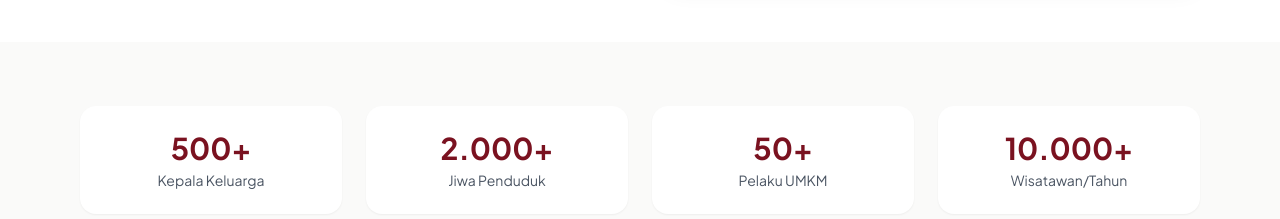
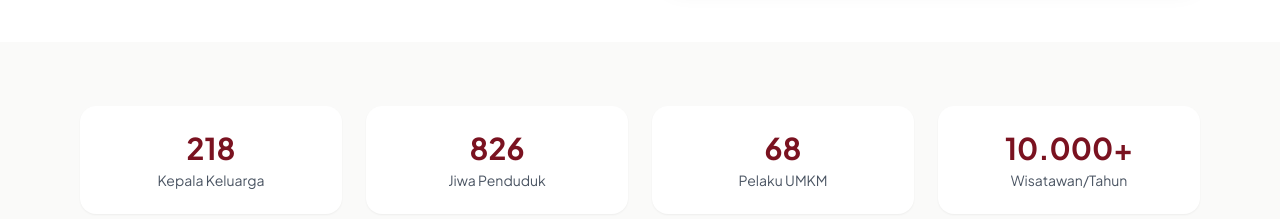
Before and after one commit to karamoydapid-afk/Website-Desa-Siallagan-Pindaraya, a React (Vite) app in the folder siallagan-website-ready-deploy/siallagan-website/: page /tentang-kami in a window 1280 px wide. Shown: the part 1120-1339 px from the top of the page. Built offline with nearby package versions, Linux system fonts and the light colour scheme.

Commit message:
TentangKami.tsx

```diff
--- a/siallagan-website-ready-deploy/siallagan-website/src/pages/TentangKami.tsx
+++ b/siallagan-website-ready-deploy/siallagan-website/src/pages/TentangKami.tsx
@@ -93,14 +93,15 @@ function AboutSubNav({ activeTab, onNavigate }: { activeTab: string; onNavigate:
 
 // Struktur Pengelola Data
 const strukturPengelola = [
-  { jabatan: "Kepala Desa", nama: "Bapak Mangasi Siallagan", foto: "👤" },
-  { jabatan: "Sekretaris Desa", nama: "Bapak Parulian Siallagan", foto: "👤" },
-  { jabatan: "Kaur Keuangan", nama: "Ibu Tiurma Situmorang", foto: "👤" },
-  { jabatan: "Kaur Perencanaan", nama: "Bapak Jonner Siallagan", foto: "👤" },
-  { jabatan: "Kepala Dusun I", nama: "Bapak Romanus Siallagan", foto: "👤" },
-  { jabatan: "Kepala Dusun II", nama: "Bapak Tulus Siallagan", foto: "👤" },
-  { jabatan: "BPD (Ketua)", nama: "Bapak Binsar Siallagan", foto: "👤" },
-  { jabatan: "Karang Taruna (Ketua)", nama: "Saudara Marthin Siallagan", foto: "👤" },
+  { jabatan: "Kepala Desa", nama: "Sudung Sidabalok", foto: "👤" },
+  { jabatan: "Sekretaris Desa", nama: "Tumbur ST Siallagan", foto: "👤" },
+  { jabatan: "Kaur Keuangan", nama: "Dina E Siallagan", foto: "👤" },
+  { jabatan: "Kaur Umum dan Perencanaan", nama: "Ines DH Siallagan", foto: "👤" },
+  { jabatan: "Kasi Pemerintahan", nama: "Bachtiar Sianturi", foto: "👤" },
+  { jabatan: "Kasi Kesejahteraan", nama: "Hotma W Marpaung", foto: "👤" },
+  { jabatan: "Kepala Dusun I", nama: "Judiman Siallagan", foto: "👤" },
+  { jabatan: "Kepala Dusun II", nama: "Alken Silalahi", foto: "👤" },
+  { jabatan: "Kepala Dusun III", nama: "Mangatur", foto: "👤" },
 ];
 
 // Nilai Desa Data
@@ -186,19 +187,19 @@ function ProfilDesaContent() {
           <div className="grid grid-cols-2 md:grid-cols-4 gap-6 text-center">
             <div className="bg-white rounded-2xl p-6 shadow-sm">
               <div className="text-3xl font-bold text-teal-700 mb-1">
-                <CountUp end={500} suffix="+" />
+                <CountUp end={218} />
               </div>
               <div className="text-gray-600 text-sm">Kepala Keluarga</div>
             </div>
             <div className="bg-white rounded-2xl p-6 shadow-sm">
               <div className="text-3xl font-bold text-teal-700 mb-1">
-                <CountUp end={2000} suffix="+" />
+                <CountUp end={826} />
               </div>
               <div className="text-gray-600 text-sm">Jiwa Penduduk</div>
             </div>
             <div className="bg-white rounded-2xl p-6 shadow-sm">
               <div className="text-3xl font-bold text-teal-700 mb-1">
-                <CountUp end={50} suffix="+" />
+                <CountUp end={68} />
               </div>
               <div className="text-gray-600 text-sm">Pelaku UMKM</div>
             </div>
```
